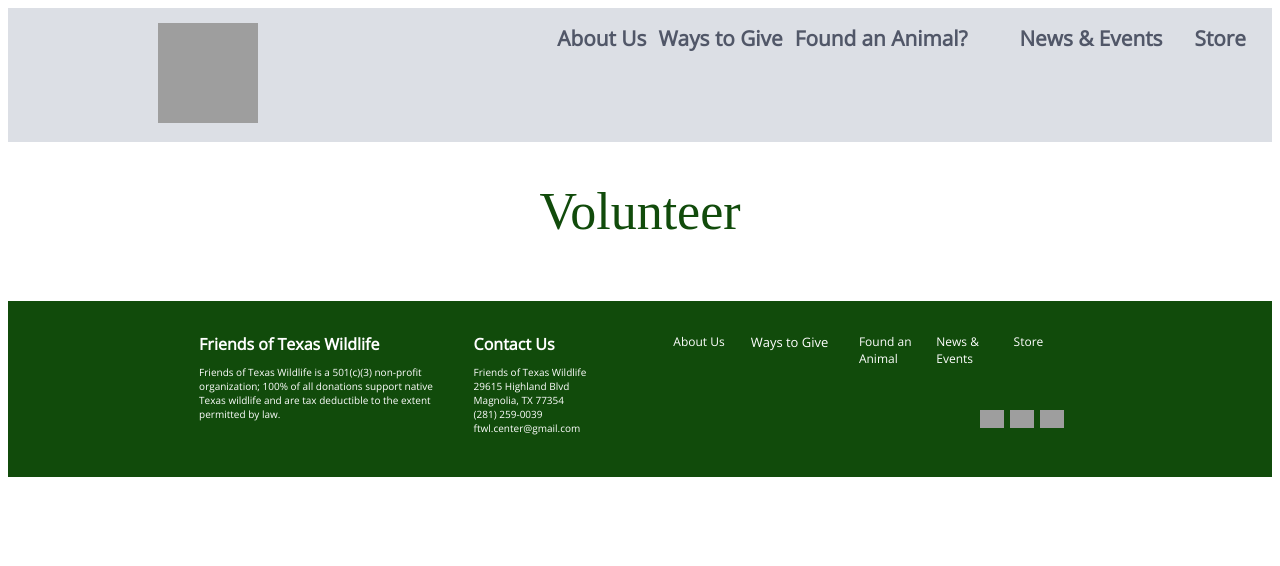
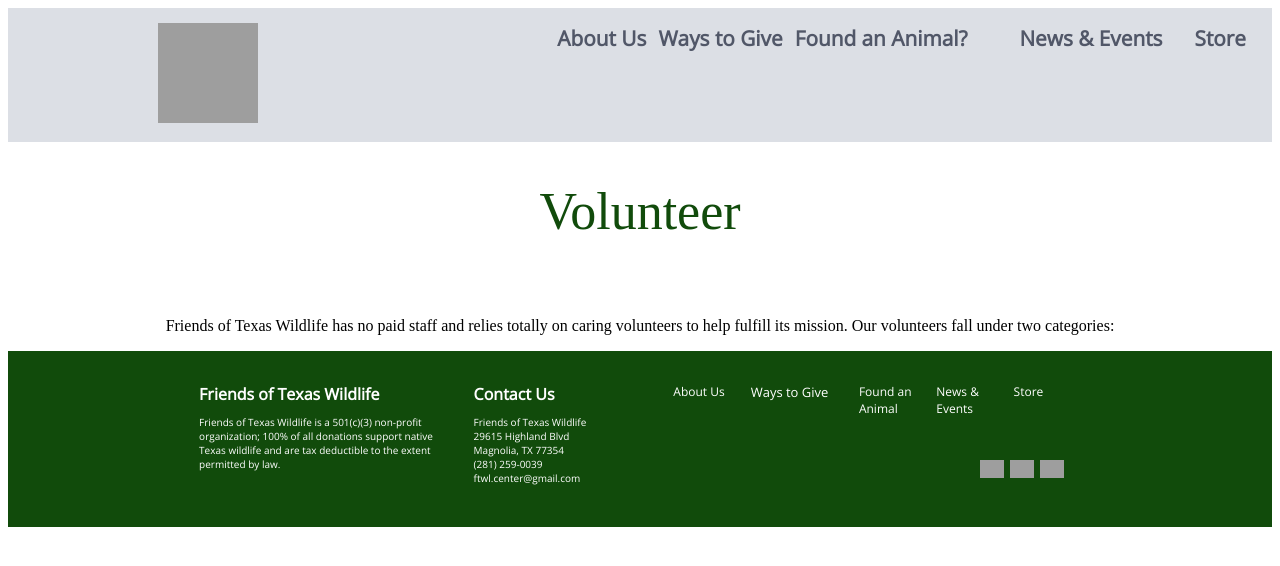
Before and after one commit to rice-apps/ftwl2019, a Next.js app: page /volunteer in a window 1280 px wide. Shown: the top 566 px of the page. Built offline with nearby package versions, Linux system fonts and the light colour scheme; grey boxes are pictures that could not be loaded; a web font is replaced by a local one.

Commit message:
created subtext component

```diff
--- /dev/null
+++ b/components/subtext/subtext.css
@@ -0,0 +1,3 @@
+.subtext{
+    text-align:center
+}
--- /dev/null
+++ b/components/subtext/subtext.js
@@ -0,0 +1,12 @@
+import React from 'react';
+import './subtext.css';
+
+function SubText(props) {
+  return (
+    <div className="subtext">
+      <p>{props.text}</p>
+    </div>
+  );
+}
+
+export default SubText;
--- a/components/volunteer/VolunteerHome.js
+++ b/components/volunteer/VolunteerHome.js
@@ -1,9 +1,11 @@
 import Title from '../util/Title.js';
+import SubText from '../subtext/subtext.js';
 
 function VolunteerHome() {
   return (
     <div>
       <Title title="Volunteer" />
+      <SubText text="Friends of Texas Wildlife has no paid staff and relies totally on caring volunteers to help fulfill its mission. Our volunteers fall under two categories:" />
     </div>
   );
 }
```
